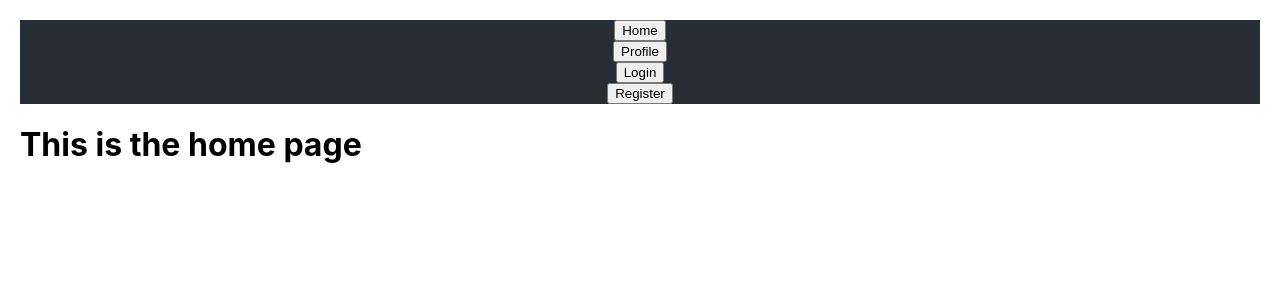
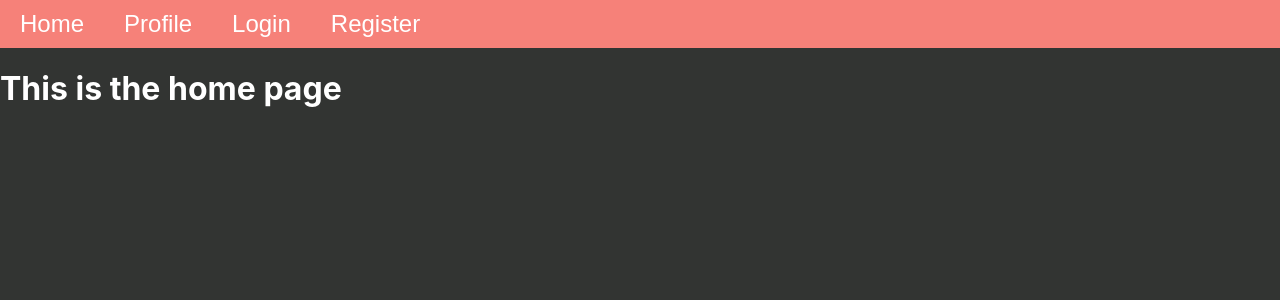
Before and after one commit to jkeesler/mtg-stats, a React (Create React App) app in the folder frontend/: page / in a window 1280 px wide. Shown: the top 300 px of the page. Built offline with nearby package versions, Linux system fonts and the light colour scheme.

Commit message:
set main colors and fix nav bar look

```diff
--- a/frontend/src/App.css
+++ b/frontend/src/App.css
@@ -7,36 +7,33 @@
   pointer-events: none;
 }
 
-@media (prefers-reduced-motion: no-preference) {
-  .App-logo {
-    animation: App-logo-spin infinite 20s linear;
-  }
+.App-header {
+  background-color: #F68179;
+  display: flex;
+  flex-direction: row;
+  align-items: center;
+  justify-content: left;
+  width: 100% ;
 }
 
-.App-header {
-  background-color: #282c34;
-  /* min-height: 100vh; */
-  display: flex;
-  flex-direction: column;
-  align-items: center;
-  justify-content: center;
-  font-size: calc(10px + 2vmin);
-  color: white;
+.nav-button {
+  background-color: transparent;
+  color: #FFFFFF;
+  padding: 10px 20px;
+  border: none;
+  border-radius: 5px;
+  cursor: pointer;
+  font-size: 24px;
+}
+
+.nav-button:hover {
+  background-color: #d7716a;
 }
 
 .App-link {
   color: #61dafb;
 }
 
-@keyframes App-logo-spin {
-  from {
-    transform: rotate(0deg);
-  }
-  to {
-    transform: rotate(360deg);
-  }
+.wrapper {
+  padding: 0px;
 }
-
-.wrapper {
-  padding: 20px;
-}
--- a/frontend/src/components/Navbar/Navbar.js
+++ b/frontend/src/components/Navbar/Navbar.js
@@ -33,10 +33,10 @@ export function Navbar(props) {
         if (!userToken){
             return (
                 <>
-                    <button onClick={() => navigate("/login")}>
+                    <button className="nav-button" onClick={() => navigate("/login")}>
                         Login
                     </button>
-                    <button onClick={() => navigate("/register")}>
+                    <button className="nav-button" onClick={() => navigate("/register")}>
                         Register
                     </button>
                 </>
@@ -45,7 +45,7 @@ export function Navbar(props) {
         }
         else {
             return (
-                <button onClick={handleLogout}>
+                <button className="nav-button" onClick={handleLogout}>
                     Logout
                 </button>
             )
@@ -54,10 +54,10 @@ export function Navbar(props) {
 
     return(
         <header className="App-header">
-        <button onClick={() => navigate("/")}>
+        <button className="nav-button" onClick={() => navigate("/")}>
             Home
         </button>
-        <button onClick={() => navigate("/profile")}>
+        <button className="nav-button" onClick={() => navigate("/profile")}>
             Profile
         </button>
         {logoutOrLogin()}
--- a/frontend/src/index.css
+++ b/frontend/src/index.css
@@ -5,6 +5,8 @@ body {
     sans-serif;
   -webkit-font-smoothing: antialiased;
   -moz-osx-font-smoothing: grayscale;
+  color: #FFFFFF;
+  background-color: #323432;
 }
 
 code {
```
